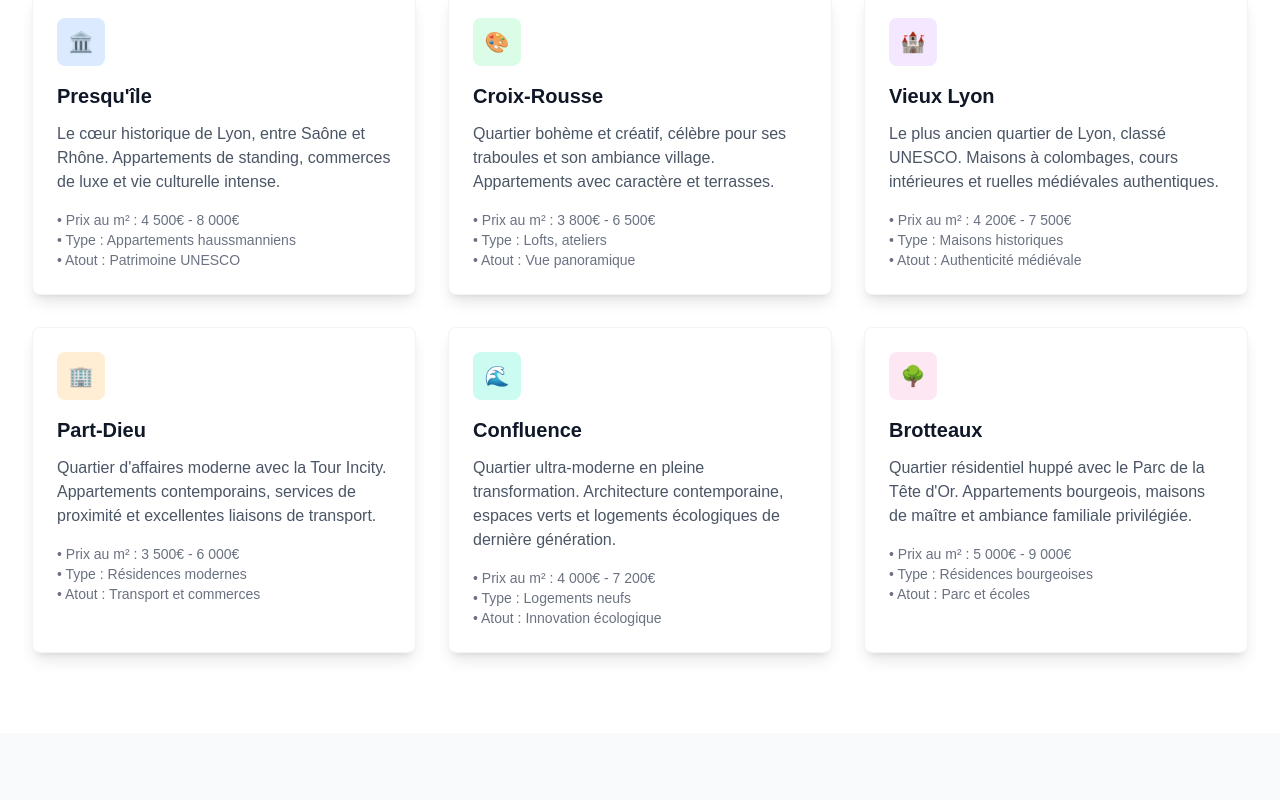
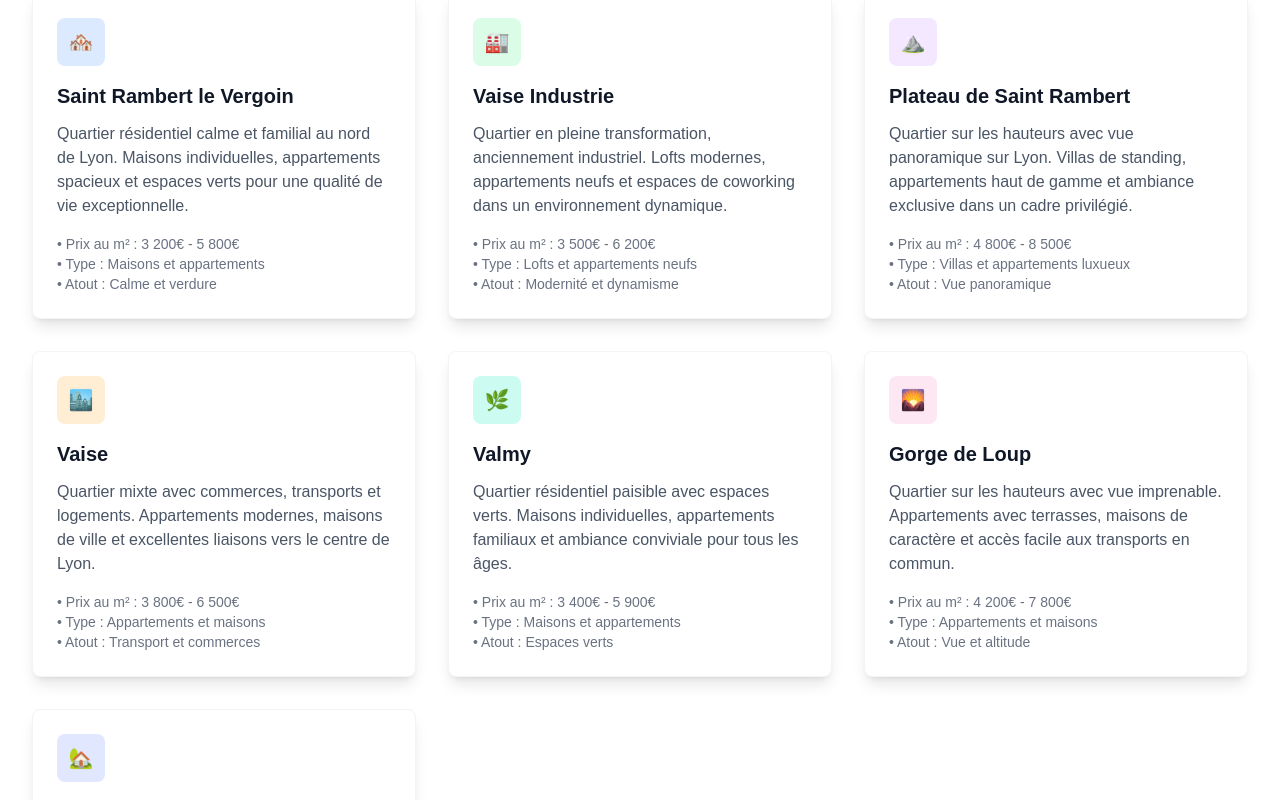
Before and after one commit to jtassin/gab_immo, a Next.js app: page / in a window 1280 px wide. Shown: the part 1420-2220 px from the top of the page. Built offline with nearby package versions, Linux system fonts and the light colour scheme.

Commit message:
2eme version

```diff
--- a/src/app/page.tsx
+++ b/src/app/page.tsx
@@ -23,7 +23,7 @@ export default function Home() {
       </nav>
 
       {/* Hero Section */}
-      <section id="accueil" className="relative bg-gradient-to-r from-blue-900 to-blue-700 text-white">
+      <section id="accueil" className="relative text-white" style={{ backgroundColor: 'rgb(31, 43, 82)' }}>
         <div className="absolute inset-0 bg-black opacity-40"></div>
         <div className="relative max-w-7xl mx-auto px-4 sm:px-6 lg:px-8 py-24">
           <div className="text-center">
@@ -34,7 +34,7 @@ export default function Home() {
               Découvrez l'immobilier lyonnais avec une experte qui connaît chaque quartier
               et vous accompagne dans vos projets avec professionnalisme et écoute.
             </p>
-            <button className="bg-white text-blue-900 px-8 py-4 rounded-lg text-lg font-semibold hover:bg-gray-100 transition-colors duration-300 shadow-lg">
+            <button className="bg-white text-gray-900 px-8 py-4 rounded-lg text-lg font-semibold hover:bg-gray-100 transition-colors duration-300 shadow-lg">
               Estimation Gratuite
             </button>
           </div>
@@ -99,105 +99,122 @@ export default function Home() {
           </div>
 
           <div className="grid md:grid-cols-2 lg:grid-cols-3 gap-8">
-            {/* Presqu'île */}
+            {/* Saint Rambert le Vergoin */}
             <div className="bg-white rounded-lg shadow-lg p-6 border border-gray-100 hover:shadow-xl transition-shadow duration-300">
               <div className="w-12 h-12 bg-blue-100 rounded-lg flex items-center justify-center mb-4">
-                <span className="text-blue-600 text-xl">🏛️</span>
+                <span className="text-blue-600 text-xl">🏘️</span>
               </div>
-              <h3 className="text-xl font-bold text-gray-900 mb-3">Presqu'île</h3>
+              <h3 className="text-xl font-bold text-gray-900 mb-3">Saint Rambert le Vergoin</h3>
               <p className="text-gray-600 mb-4">
-                Le cœur historique de Lyon, entre Saône et Rhône. Appartements de standing,
-                commerces de luxe et vie culturelle intense.
+                Quartier résidentiel calme et familial au nord de Lyon. Maisons individuelles,
+                appartements spacieux et espaces verts pour une qualité de vie exceptionnelle.
               </p>
               <div className="text-sm text-gray-500">
-                <p>• Prix au m² : 4 500€ - 8 000€</p>
-                <p>• Type : Appartements haussmanniens</p>
-                <p>• Atout : Patrimoine UNESCO</p>
+                <p>• Prix au m² : 3 200€ - 5 800€</p>
+                <p>• Type : Maisons et appartements</p>
+                <p>• Atout : Calme et verdure</p>
               </div>
             </div>
 
-            {/* Croix-Rousse */}
+            {/* Vaise Industrie */}
             <div className="bg-white rounded-lg shadow-lg p-6 border border-gray-100 hover:shadow-xl transition-shadow duration-300">
               <div className="w-12 h-12 bg-green-100 rounded-lg flex items-center justify-center mb-4">
-                <span className="text-green-600 text-xl">🎨</span>
+                <span className="text-green-600 text-xl">🏭</span>
               </div>
-              <h3 className="text-xl font-bold text-gray-900 mb-3">Croix-Rousse</h3>
+              <h3 className="text-xl font-bold text-gray-900 mb-3">Vaise Industrie</h3>
               <p className="text-gray-600 mb-4">
-                Quartier bohème et créatif, célèbre pour ses traboules et son ambiance village.
-                Appartements avec caractère et terrasses.
+                Quartier en pleine transformation, anciennement industriel. Lofts modernes,
+                appartements neufs et espaces de coworking dans un environnement dynamique.
               </p>
               <div className="text-sm text-gray-500">
-                <p>• Prix au m² : 3 800€ - 6 500€</p>
-                <p>• Type : Lofts, ateliers</p>
+                <p>• Prix au m² : 3 500€ - 6 200€</p>
+                <p>• Type : Lofts et appartements neufs</p>
+                <p>• Atout : Modernité et dynamisme</p>
+              </div>
+            </div>
+
+            {/* Plateau de Saint Rambert */}
+            <div className="bg-white rounded-lg shadow-lg p-6 border border-gray-100 hover:shadow-xl transition-shadow duration-300">
+              <div className="w-12 h-12 bg-purple-100 rounded-lg flex items-center justify-center mb-4">
+                <span className="text-purple-600 text-xl">⛰️</span>
+              </div>
+              <h3 className="text-xl font-bold text-gray-900 mb-3">Plateau de Saint Rambert</h3>
+              <p className="text-gray-600 mb-4">
+                Quartier sur les hauteurs avec vue panoramique sur Lyon. Villas de standing,
+                appartements haut de gamme et ambiance exclusive dans un cadre privilégié.
+              </p>
+              <div className="text-sm text-gray-500">
+                <p>• Prix au m² : 4 800€ - 8 500€</p>
+                <p>• Type : Villas et appartements luxueux</p>
                 <p>• Atout : Vue panoramique</p>
               </div>
             </div>
 
-            {/* Vieux Lyon */}
+            {/* Vaise */}
             <div className="bg-white rounded-lg shadow-lg p-6 border border-gray-100 hover:shadow-xl transition-shadow duration-300">
-              <div className="w-12 h-12 bg-purple-100 rounded-lg flex items-center justify-center mb-4">
-                <span className="text-purple-600 text-xl">🏰</span>
+              <div className="w-12 h-12 bg-orange-100 rounded-lg flex items-center justify-center mb-4">
+                <span className="text-orange-600 text-xl">🏙️</span>
               </div>
-              <h3 className="text-xl font-bold text-gray-900 mb-3">Vieux Lyon</h3>
+              <h3 className="text-xl font-bold text-gray-900 mb-3">Vaise</h3>
               <p className="text-gray-600 mb-4">
-                Le plus ancien quartier de Lyon, classé UNESCO. Maisons à colombages,
-                cours intérieures et ruelles médiévales authentiques.
+                Quartier mixte avec commerces, transports et logements. Appartements modernes,
+                maisons de ville et excellentes liaisons vers le centre de Lyon.
               </p>
               <div className="text-sm text-gray-500">
-                <p>• Prix au m² : 4 200€ - 7 500€</p>
-                <p>• Type : Maisons historiques</p>
-                <p>• Atout : Authenticité médiévale</p>
-              </div>
-            </div>
-
-            {/* Part-Dieu */}
-            <div className="bg-white rounded-lg shadow-lg p-6 border border-gray-100 hover:shadow-xl transition-shadow duration-300">
-              <div className="w-12 h-12 bg-orange-100 rounded-lg flex items-center justify-center mb-4">
-                <span className="text-orange-600 text-xl">🏢</span>
-              </div>
-              <h3 className="text-xl font-bold text-gray-900 mb-3">Part-Dieu</h3>
-              <p className="text-gray-600 mb-4">
-                Quartier d'affaires moderne avec la Tour Incity. Appartements contemporains,
-                services de proximité et excellentes liaisons de transport.
-              </p>
-              <div className="text-sm text-gray-500">
-                <p>• Prix au m² : 3 500€ - 6 000€</p>
-                <p>• Type : Résidences modernes</p>
+                <p>• Prix au m² : 3 800€ - 6 500€</p>
+                <p>• Type : Appartements et maisons</p>
                 <p>• Atout : Transport et commerces</p>
               </div>
             </div>
 
-            {/* Confluence */}
+            {/* Valmy */}
             <div className="bg-white rounded-lg shadow-lg p-6 border border-gray-100 hover:shadow-xl transition-shadow duration-300">
               <div className="w-12 h-12 bg-teal-100 rounded-lg flex items-center justify-center mb-4">
-                <span className="text-teal-600 text-xl">🌊</span>
+                <span className="text-teal-600 text-xl">🌿</span>
               </div>
-              <h3 className="text-xl font-bold text-gray-900 mb-3">Confluence</h3>
+              <h3 className="text-xl font-bold text-gray-900 mb-3">Valmy</h3>
               <p className="text-gray-600 mb-4">
-                Quartier ultra-moderne en pleine transformation. Architecture contemporaine,
-                espaces verts et logements écologiques de dernière génération.
+                Quartier résidentiel paisible avec espaces verts. Maisons individuelles,
+                appartements familiaux et ambiance conviviale pour tous les âges.
               </p>
               <div className="text-sm text-gray-500">
-                <p>• Prix au m² : 4 000€ - 7 200€</p>
-                <p>• Type : Logements neufs</p>
-                <p>• Atout : Innovation écologique</p>
+                <p>• Prix au m² : 3 400€ - 5 900€</p>
+                <p>• Type : Maisons et appartements</p>
+                <p>• Atout : Espaces verts</p>
               </div>
             </div>
 
-            {/* Brotteaux */}
+            {/* Gorge de Loup */}
             <div className="bg-white rounded-lg shadow-lg p-6 border border-gray-100 hover:shadow-xl transition-shadow duration-300">
               <div className="w-12 h-12 bg-pink-100 rounded-lg flex items-center justify-center mb-4">
-                <span className="text-pink-600 text-xl">🌳</span>
+                <span className="text-pink-600 text-xl">🌄</span>
               </div>
-              <h3 className="text-xl font-bold text-gray-900 mb-3">Brotteaux</h3>
+              <h3 className="text-xl font-bold text-gray-900 mb-3">Gorge de Loup</h3>
               <p className="text-gray-600 mb-4">
-                Quartier résidentiel huppé avec le Parc de la Tête d'Or. Appartements bourgeois,
-                maisons de maître et ambiance familiale privilégiée.
+                Quartier sur les hauteurs avec vue imprenable. Appartements avec terrasses,
+                maisons de caractère et accès facile aux transports en commun.
               </p>
               <div className="text-sm text-gray-500">
-                <p>• Prix au m² : 5 000€ - 9 000€</p>
-                <p>• Type : Résidences bourgeoises</p>
-                <p>• Atout : Parc et écoles</p>
+                <p>• Prix au m² : 4 200€ - 7 800€</p>
+                <p>• Type : Appartements et maisons</p>
+                <p>• Atout : Vue et altitude</p>
+              </div>
+            </div>
+
+            {/* Champvert */}
+            <div className="bg-white rounded-lg shadow-lg p-6 border border-gray-100 hover:shadow-xl transition-shadow duration-300">
+              <div className="w-12 h-12 bg-indigo-100 rounded-lg flex items-center justify-center mb-4">
+                <span className="text-indigo-600 text-xl">🏡</span>
+              </div>
+              <h3 className="text-xl font-bold text-gray-900 mb-3">Champvert</h3>
+              <p className="text-gray-600 mb-4">
+                Quartier résidentiel calme et familial. Maisons avec jardins, appartements spacieux
+                et écoles de proximité pour une vie de famille idéale.
+              </p>
+              <div className="text-sm text-gray-500">
+                <p>• Prix au m² : 3 600€ - 6 800€</p>
+                <p>• Type : Maisons et appartements</p>
+                <p>• Atout : Famille et proximité</p>
               </div>
             </div>
           </div>
--- /dev/null
+++ b/tailwind.config.ts
@@ -0,0 +1,31 @@
+import type { Config } from 'tailwindcss'
+
+const config: Config = {
+  content: [
+    './src/pages/**/*.{js,ts,jsx,tsx,mdx}',
+    './src/components/**/*.{js,ts,jsx,tsx,mdx}',
+    './src/app/**/*.{js,ts,jsx,tsx,mdx}',
+  ],
+  theme: {
+    extend: {
+      colors: {
+        'cesar-brutus': {
+          50: '#f0f4ff',
+          100: '#e0e9ff',
+          200: '#c7d4ff',
+          300: '#a5b8ff',
+          400: '#8190ff',
+          500: '#6b63ff',
+          600: '#5a4fd8',
+          700: '#4a3fb3',
+          800: '#3e3590',
+          900: '#363074',
+          950: '#1f1a3d',
+        },
+      },
+    },
+  },
+  plugins: [],
+}
+
+export default config
```
